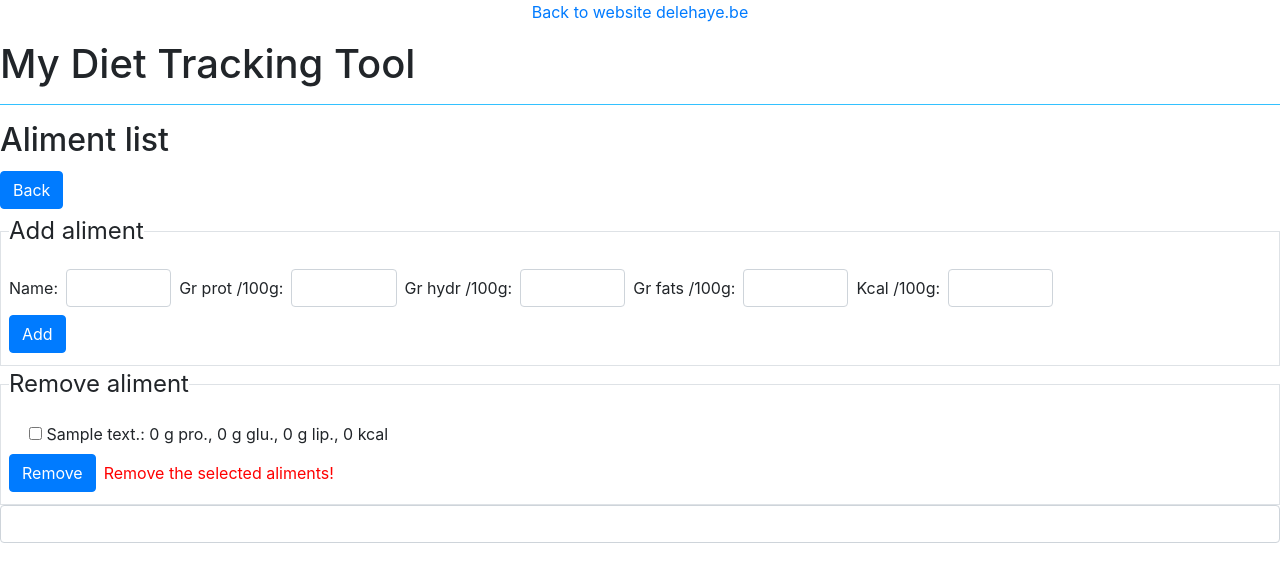
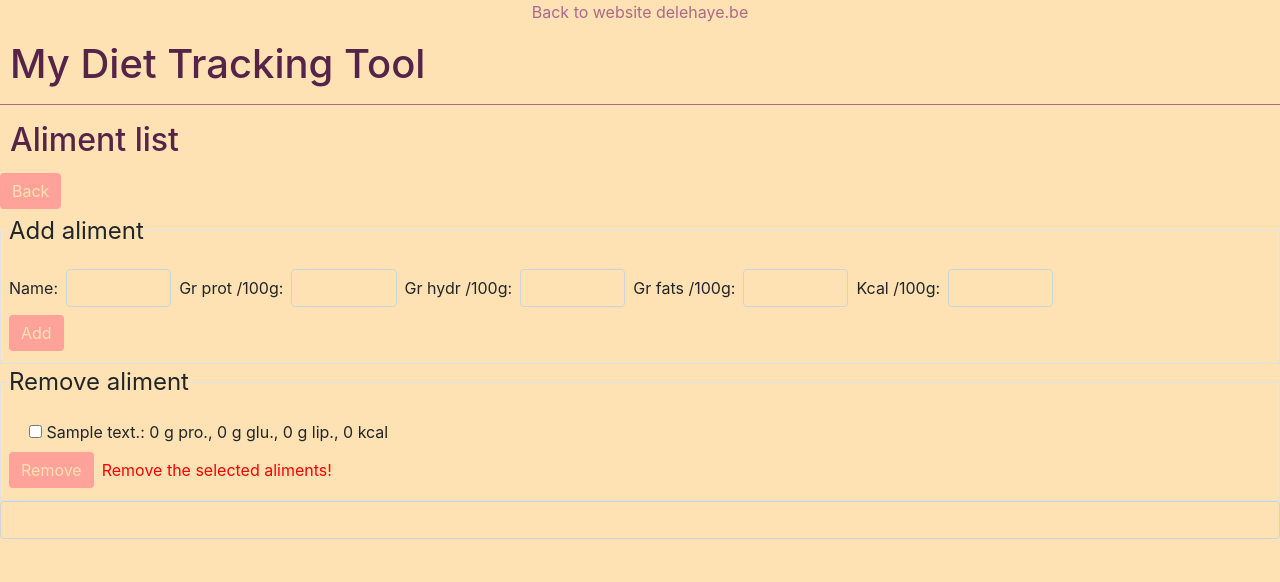
Before and after one commit to mathieudelehaye/AthleteDietTracker, a Symfony app: template templates/aliment_category/manage.html.twig in a window 1280 px wide. Shown: the top 582 px of the page. Run offline with Twig, Linux system fonts and the light colour scheme; the template is opened without the code that fills it: most values are stand-ins (such as "Sample title", 1, 10 or a date in 2020); form fields are guessed from the names that the template uses; some libraries are stand-ins or nearby versions.

Commit message:
css work, html template translated, composer update

```diff
--- a/css/default.css
+++ b/css/default.css
@@ -1,3 +1,50 @@
 hr.title {
-	border-top:.5px solid #33C1FF;
+	border-top:.5px solid #ad6989;
 }
+
+h1 {
+    margin: 10px;
+    color: #562349;
+}
+
+h2 {
+    margin: 10px;
+    color: #562349;
+}
+
+h3 {
+    margin: 10px;
+    color: #562349;
+}
+
+body {
+    color: #562349
+    margin: 10px
+}
+
+a {
+    color: #ad6989;
+    padding: 5px;
+    text-align: center;
+}
+
+a:hover, a:active {
+    color: #562349;
+}
+
+.btn {
+    background-color: #ffa299;
+    border: none;
+    color: #fee2b3;
+    font-size: 16px;
+}
+
+.btn:hover {
+  background-color: #ad6989;
+  color: #562349;
+}
+
+.custom-select, .form-control {
+    background-color: #fee2b3;
+    color: #ad6989;
+}
--- a/index.php
+++ b/index.php
@@ -38,6 +38,7 @@ if ($trustedHosts = $_SERVER['TRUSTED_HOSTS'] ?? false) {
 
 $kernel = new Kernel($env, $debug);
 $request = Request::createFromGlobals();
+//echo($request);
 $response = $kernel->handle($request);
 $response->send();
 $kernel->terminate($request, $response);
--- a/src/Controller/DefaultController.php
+++ b/src/Controller/DefaultController.php
@@ -25,6 +25,9 @@ class DefaultController extends Controller {
      * @Route("/", name="index")
      */
     public function index() {
+
+        //echo("DefaultController.php: index()");
+
         return $this->redirectToRoute('signin');
     }
     /**
--- a/templates/base.html.twig
+++ b/templates/base.html.twig
@@ -7,7 +7,7 @@
 		{% endblock %}
 
 		{% block title %}
-	    	<title>Nutrition test</title>
+	    	<title>MyDietTracking</title>
     	{% endblock %}
 
 		{% block stylesheets %}
@@ -17,7 +17,7 @@
 
     	{% block scripts %}{% endblock %}
   </head>
-  <body>
+  <body style="background-color:#fee2b3;">
     <div id="sidebar">
 		{% block sidebar %}{% endblock %}
 	</div>
```
Also changed, not shown: templates/default/manage.html.twig (+5 -6 lines), var/data.db, 13 other files.
